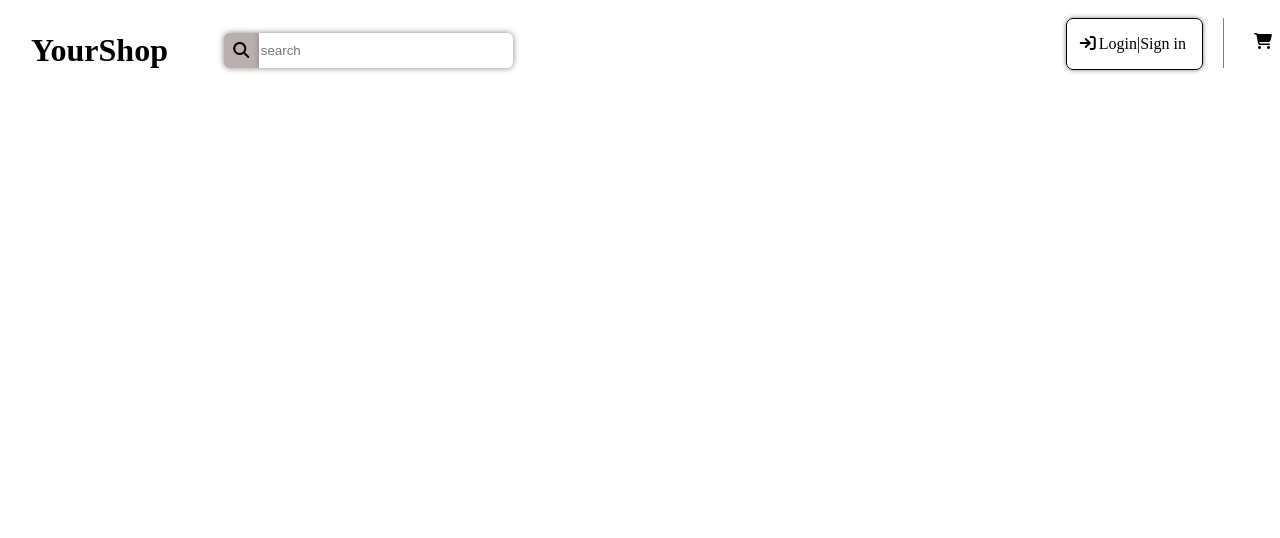
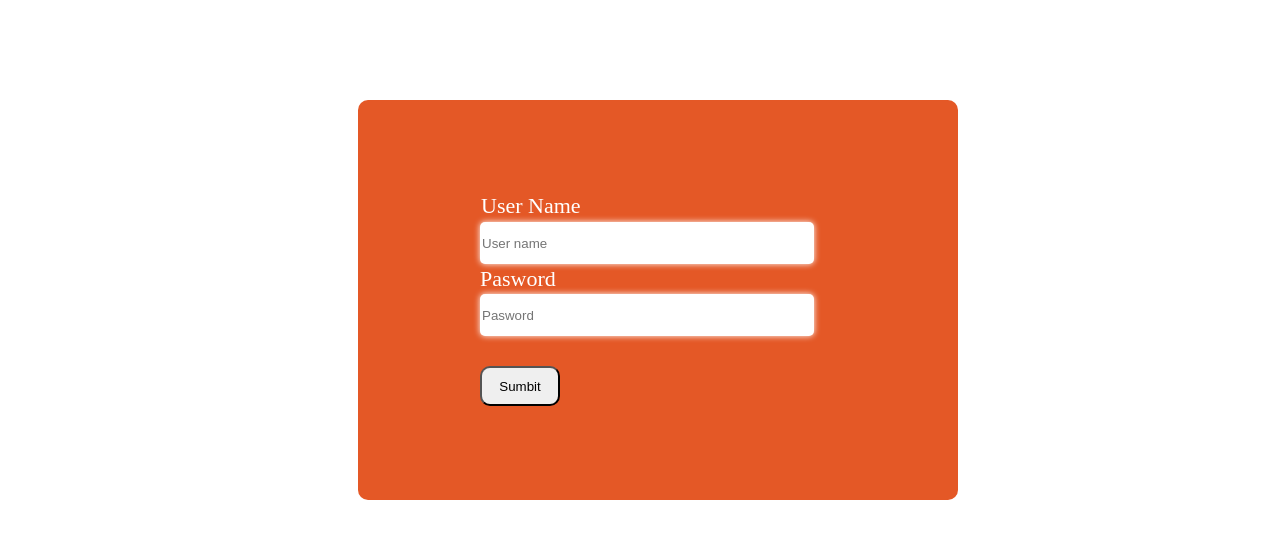
Before and after one commit to Mohmdparsa/online-shop, a React (Create React App) app: page /Login in a window 1280 px wide. Shown: the top 538 px of the page. Built offline with nearby package versions, Linux system fonts and the light colour scheme.

Commit message:
refactor(Login): create login component

```diff
--- /dev/null
+++ b/src/headerComponent/Login.jsx
@@ -0,0 +1,33 @@
+import styles from "./Login.module.css"
+const Login = () => {
+  return (
+    <div>
+      <div className={styles.loginContainer}>
+        <table className={styles.loginTable}>
+          <tr>
+            <td>User Name</td>
+          </tr>
+          <tr>
+            <input
+            className={styles.loginInput}
+              type="text"
+              placeholder="User name"
+            />
+          </tr>
+          <tr>
+            <caption>Pasword</caption>
+          </tr>
+          <tr>
+        <input className={styles.loginInput} type="text" placeholder="Pasword" />
+          </tr>
+          <br />
+          <tr>
+            <button className={styles.loginSubmit}>Sumbit</button>
+          </tr>
+        </table>
+      </div>
+    </div>
+  );
+};
+
+export default Login;
--- /dev/null
+++ b/src/headerComponent/Login.module.css
@@ -0,0 +1,27 @@
+.loginContainer {
+    width: 600px;
+    height: 400px;
+    background-color: #E45826;
+    color: white;
+    border-radius: 10px;
+    margin-top: 100px;
+    margin-left: 350px;
+    font-size: 22px;
+  }
+  .loginTable {
+    padding-left: 120px;
+    padding-top: 90px;
+  }
+  .loginInput {
+    width: 330px;
+    height: 40px;
+    border: none;
+    border-radius: 5px;
+    box-shadow: 0 0 6px white;
+  }
+
+  .loginSubmit {
+    width: 80px;
+    height: 40px;
+    border-radius: 10px;
+  }
--- a/src/headerComponent/firstNavbar.jsx
+++ b/src/headerComponent/firstNavbar.jsx
@@ -1,4 +1,6 @@
 import styles from "./firstNavbar.module.css";
+import {NavLink} from "react-router-dom"
+
 const FirstNavbar = () => {
   return (
     <div>
@@ -32,7 +34,14 @@ const FirstNavbar = () => {
               </td>
             </tr>
             <span>
-              <span>Login</span>|<span>Sign in</span>
+            <NavLink
+                to="/Login"
+                style={({ isActive }) => {
+                  return { color: isActive ? "red" : "" };
+                }}
+              >
+                Login
+              </NavLink>{" "}|<span>Sign in</span>
             </span>
           </div>
           <div className={styles.line}></div>
--- a/src/index.js
+++ b/src/index.js
@@ -2,13 +2,18 @@ import React from "react";
 import ReactDOM from "react-dom/client";
 import App from "./App";
 import reportWebVitals from "./reportWebVitals";
-import { BrowserRouter } from "react-router-dom";
+import { BrowserRouter , Routes , Route} from "react-router-dom";
+import Login from "./headerComponent/Login";
 
 const root = ReactDOM.createRoot(document.getElementById("root"));
 root.render(
   <React.StrictMode>
     <BrowserRouter>
-      <App />
+    <Routes>
+      <Route path="/" element={<App/>}/>
+      <Route path="/Login" element={<Login/>}/>
+
+    </Routes>
     </BrowserRouter>
   </React.StrictMode>
 );
```
